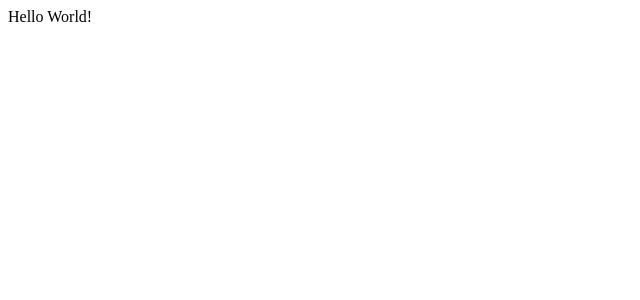
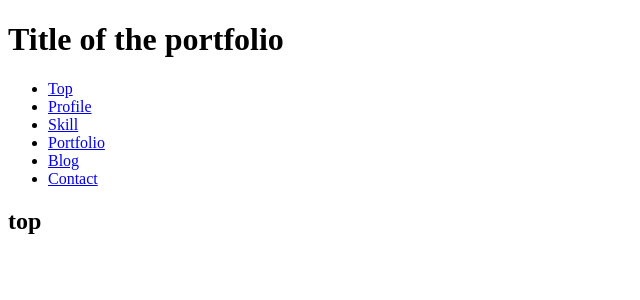
Before and after one commit to zaki-chan/my-portfolio, a React app: page / in a window 1280 px wide. Shown: the top 300 px of the page, without its empty margins (0-640 px from the left). Built offline with nearby package versions, Linux system fonts and the light colour scheme; the HTML template or start-up script is replaced by a standard one.

Commit message:
[Implement] Header html
I added the nav menu and links to pages.

```diff
--- a/src/components/App.tsx
+++ b/src/components/App.tsx
@@ -1,11 +1,28 @@
 import React from 'react'
+import { BrowserRouter, Route, Routes, Link } from 'react-router-dom'
 import Header from './Header'
+
+// import pages
+import Top from '../pages/top'
+import Profile from '../pages/profile'
+import Skill from '../pages/skill'
+import Portfolio from '../pages/portfolio'
+import Blog from '../pages/blog'
+import Contact from '../pages/contact'
 
 const App = () => {
   return (
     <>
       <Header />
-      <div>Hello World!</div>
+
+      <Routes>
+          <Route path="/" element={<Top />}></Route>
+          <Route path="/profile" element={<Profile />}></Route>
+          <Route path="/skill" element={<Skill />}></Route>
+          <Route path="/portfolio" element={<Portfolio />}></Route>
+          <Route path="/blog" element={<Blog />}></Route>
+          <Route path="/contact" element={<Contact />}></Route>
+      </Routes>
     </>
   )
 }
--- a/src/components/Header.tsx
+++ b/src/components/Header.tsx
@@ -4,6 +4,17 @@ import { BrowserRouter, Route, Routes, Link } from 'react-router-dom'
 const Header = () => {
   return (
     <div className='header'>
+      <h1>Title of the portfolio</h1>
+      <nav className="menu">
+        <ul>
+          <li><Link to='/'>Top</Link></li>
+          <li><Link to='/profile'>Profile</Link></li>
+          <li><Link to='/skill'>Skill</Link></li>
+          <li><Link to='/portfolio'>Portfolio</Link></li>
+          <li><Link to='/blog'>Blog</Link></li>
+          <li><Link to='/contact'>Contact</Link></li>
+        </ul>
+      </nav>
 
     </div>
   )
--- /dev/null
+++ b/src/pages/blog.tsx
@@ -0,0 +1,14 @@
+import React from 'react'
+import { BrowserRouter, Route, Routes, Link } from 'react-router-dom'
+import Header from '../components/Header'
+
+
+const Blog = () => {
+    return (
+        <>
+            <h2>blog</h2>
+        </>
+    )
+}
+
+export default Blog
--- /dev/null
+++ b/src/pages/contact.tsx
@@ -0,0 +1,14 @@
+import React from 'react'
+import { BrowserRouter, Route, Routes, Link } from 'react-router-dom'
+import Header from '../components/Header'
+
+
+const Contact = () => {
+    return (
+        <>
+            <h2>contact</h2>
+        </>
+    )
+}
+
+export default Contact
--- a/src/pages/index.tsx
+++ b/src/pages/index.tsx
@@ -2,6 +2,7 @@ import React from 'react';
 import * as ReactDOM from 'react-dom/client';
 
 import App from '../components/App';
+import { BrowserRouter } from 'react-router-dom';
 
 const root = ReactDOM.createRoot(
     document.getElementById('root') as HTMLElement
@@ -9,7 +10,9 @@ const root = ReactDOM.createRoot(
 
 root.render(
     <React.StrictMode>
-        <App />
+        <BrowserRouter>
+            <App />
+        </BrowserRouter>
     </React.StrictMode>
 )
 // ReactDOM.render(<App />, document.getElementById('root'));
--- /dev/null
+++ b/src/pages/portfolio.tsx
@@ -0,0 +1,13 @@
+import React from 'react'
+import { BrowserRouter, Route, Routes, Link } from 'react-router-dom'
+import Header from '../components/Header'
+
+const Portfolio = () => {
+    return (
+        <>
+            <h2>portfolio</h2>
+        </>
+    )
+}
+
+export default Portfolio
--- /dev/null
+++ b/src/pages/profile.tsx
@@ -0,0 +1,13 @@
+import React from 'react'
+import { BrowserRouter, Route, Routes, Link } from 'react-router-dom'
+import Header from '../components/Header'
+
+const Profile = () => {
+    return (
+        <>
+            <h2>profile</h2>
+        </>
+    )
+}
+
+export default Profile
--- /dev/null
+++ b/src/pages/skill.tsx
@@ -0,0 +1,13 @@
+import React from 'react'
+import { BrowserRouter, Route, Routes, Link } from 'react-router-dom'
+import Header from '../components/Header'
+
+const Skill = () => {
+    return (
+        <>
+            <h2>skill</h2>
+        </>
+    )
+}
+
+export default Skill
--- /dev/null
+++ b/src/pages/top.tsx
@@ -0,0 +1,13 @@
+import React from 'react'
+import { BrowserRouter, Route, Routes, Link } from 'react-router-dom'
+import Header from '../components/Header'
+
+const Top = () => {
+    return (
+        <>
+            <h2>top</h2>
+        </>
+    )
+}
+
+export default Top
```
